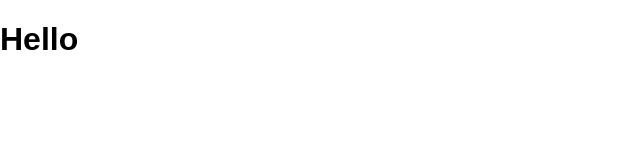
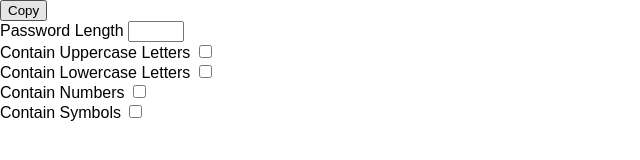
Before and after one commit to Tane4ka170/new2b, a plain HTML site: page index.html in a window 1280 px wide. Shown: the whole page, without its empty margins (0-640 px from the left). Drawn offline with Linux system fonts and the light colour scheme.

Commit message:
Updated HTML with password generator UI

```diff
--- a/index.html
+++ b/index.html
@@ -3,11 +3,39 @@
   <head>
     <meta charset="UTF-8" />
     <meta name="viewport" content="width=device-width, initial-scale=1.0" />
-    <title>Title</title>
+    <title>PassGen</title>
     <link rel="stylesheet" href="style.css" />
     <script src="script.js" defer></script>
   </head>
   <body>
-    <h1>Hello</h1>
+    <div class="pw-container">
+      <div class="pw-header">
+        <div class="pw">
+          <button>Copy</button>
+        </div>
+      </div>
+      <div class="pw-body">
+        <div class="form-control">
+          <label for="len">Password Length</label>
+          <input id="len" type="number" min="4" max="40" />
+        </div>
+        <div class="form-control">
+          <label for="upper">Contain Uppercase Letters</label>
+          <input id="upper" type="checkbox" />
+        </div>
+        <div class="form-control">
+          <label for="lower">Contain Lowercase Letters</label>
+          <input id="lower" type="checkbox" />
+        </div>
+        <div class="form-control">
+          <label for="number">Contain Numbers</label>
+          <input id="number" type="checkbox" />
+        </div>
+        <div class="form-control">
+          <label for="symbol">Contain Symbols</label>
+          <input id="symbol" type="checkbox" />
+        </div>
+      </div>
+    </div>
   </body>
 </html>
```
